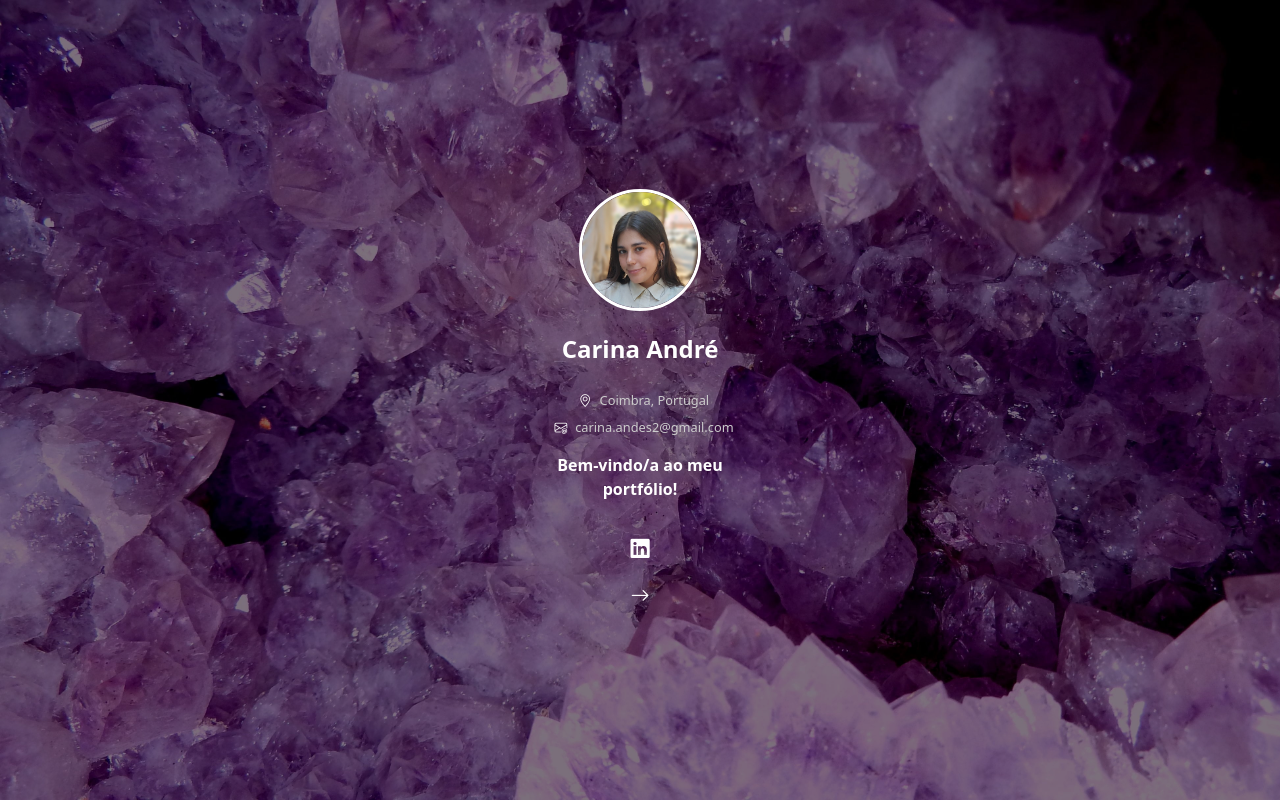
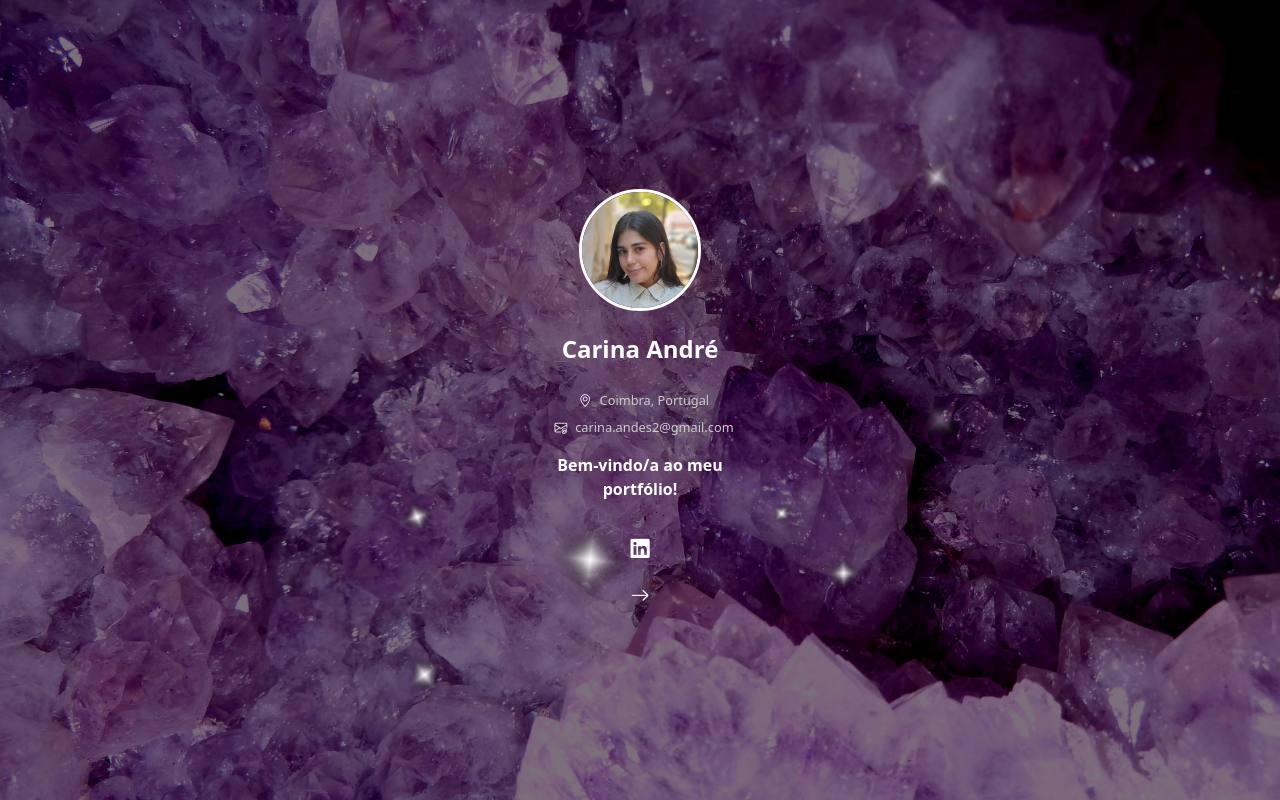
Before and after one commit to CarinaPro11/CarinaPro11.github.io, a plain HTML site: page index.html in a window 1280 px wide. Drawn offline with Linux system fonts and the light colour scheme.

Commit message:
Rollback to sparkles, randomized more, and more show up

```diff
--- a/css/main.css
+++ b/css/main.css
@@ -37,9 +37,9 @@ body > * {
 
 [data-bg] {
     position: absolute;
-    width: 100%;
-    height: 100%;
-    transition: opacity 3s;
+    width: 100px;
+    height: 100px;
+    transition: opacity 2s;
     opacity: 0;
     background-repeat: no-repeat;
 }
--- a/index.html
+++ b/index.html
@@ -15,8 +15,8 @@
     <script src="js/main.js" defer></script>
 </head>
 <body>
+    <div class="backdrop"></div>
     <div class="background">
-        <div class="backdrop"></div>
         <div class="" data-bg="star-1.png"></div>
         <div class="" data-bg="star-2.png"></div>
         <div class="" data-bg="star-3.png"></div>
--- a/js/main.js
+++ b/js/main.js
@@ -5,17 +5,25 @@ $(() => {
         const nextIndex = Math.floor(Math.random() * count)
         const nextElement = $(elements[nextIndex])
 
-        if (nextElement.hasClass('active')) {
-            return selectNextBackground()
+        if (nextElement.hasClass('animating')) {
+            return
         }
 
-        const x = Math.floor(Math.random() * 100)
-        const y = Math.floor(Math.random() * 100)
-        nextElement.css('background-position', `${x}% ${y}%`)
+        nextElement.addClass('animating')
+
+        const x = Math.floor(Math.random() * 80) + 10
+        const y = Math.floor(Math.random() * 80) + 10
+        const rotation = Math.floor(Math.random() * 360)
+        nextElement.css('top', `${x}%`)
+        nextElement.css('left', `${y}%`)
+        nextElement.css('transform', `rotate(${rotation}deg)`)
         nextElement.addClass('active')
         setTimeout(() => {
             nextElement.removeClass('active')
-        }, Math.floor(Math.random() * 3500) + 3500)
+            setTimeout(() => {
+                nextElement.removeClass('animating')
+            }, 2060)
+        }, Math.floor(Math.random() * 2500) + 1500)
         return nextIndex
     }
 
@@ -28,5 +36,5 @@ $(() => {
 
     setInterval(() => {
         selectNextBackground()
-    }, 3500)
+    }, Math.floor(Math.random() * 500) + 50)
 })
```
Also changed, not shown: timeline.html (+1 -1 lines).
